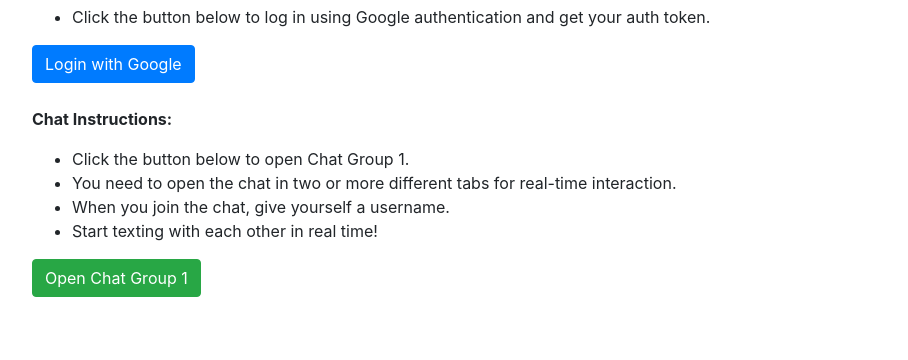
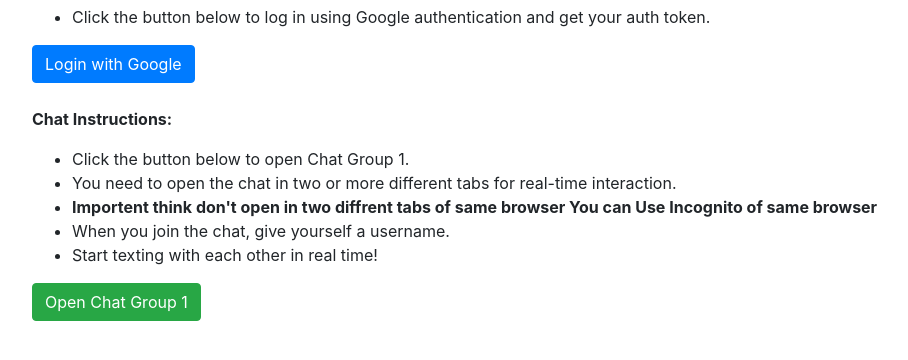
Before and after one commit to priyanshu69code/enfund, a Django app: template templates/chat/home.html in a window 1280 px wide. Shown: the part 155-515 px from the top of the page, without its empty margins (53-961 px from the left). Run offline with Django 3.2, Linux system fonts and the light colour scheme; the template is opened without the code that fills it, so the values that code supplies are empty; some libraries are stand-ins or nearby versions.

```diff
--- a/templates/chat/home.html
+++ b/templates/chat/home.html
@@ -23,6 +23,7 @@
             <ul>
                 <li>Click the button below to open Chat Group 1.</li>
                 <li>You need to open the chat in two or more different tabs for real-time interaction.</li>
+                <li><strong>Importent think don't open in two diffrent tabs of same browser You can Use Incognito of same browser</strong></li>
                 <li>When you join the chat, give yourself a username.</li>
                 <li>Start texting with each other in real time!</li>
             </ul>
```
Also changed, not shown: readme.md, 4 other files.
